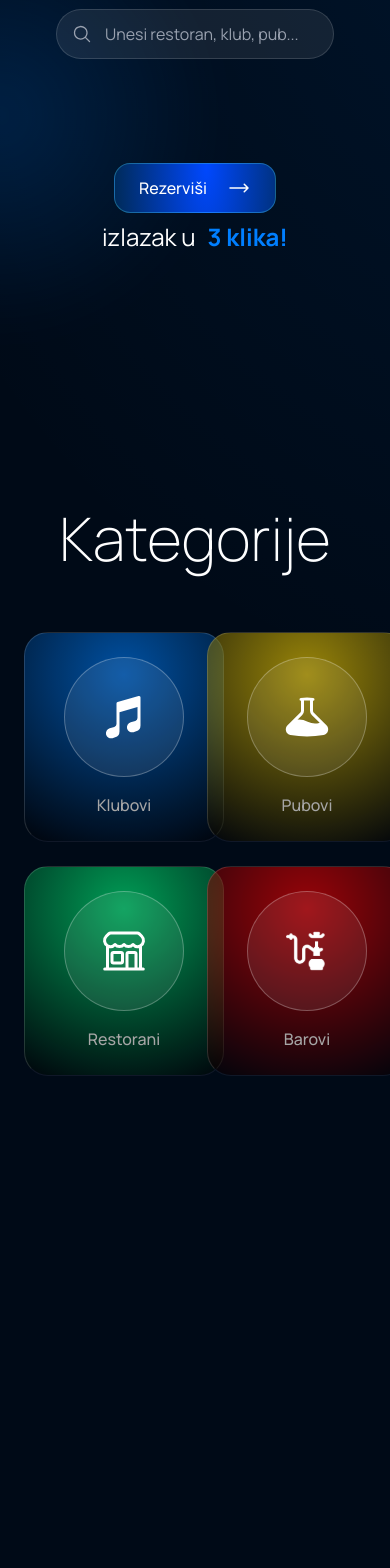
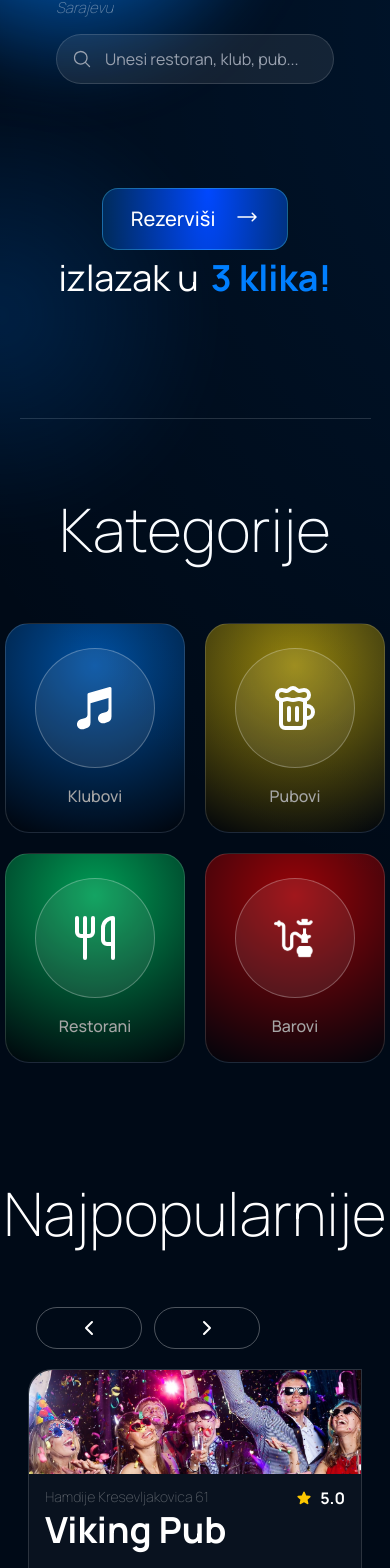
Before and after one commit to jasonkaiser/gdje-izlazimo, a Next.js app in the folder frontend/: page / in a window 390 px wide. Shown: the part 416-1984 px from the top of the page. Before the commit the page ends 1572 px from the top, so only its background shows below. Built offline with nearby package versions, Linux system fonts and the light colour scheme.

Commit message:
carosuel / cards

```diff
--- a/frontend/app/globals.css
+++ b/frontend/app/globals.css
@@ -1,4 +1,9 @@
 @import "tailwindcss";
+
+@import 'swiper/css';
+@import 'swiper/css/navigation';
+@import 'swiper/css/pagination';
+
 
 
 body{
--- a/frontend/app/page.js
+++ b/frontend/app/page.js
@@ -1,8 +1,9 @@
 // app/page.js
 import Image from "next/image";
 import { MagnifyingGlassIcon, ArrowLongRightIcon, MusicalNoteIcon, BeakerIcon } from "@heroicons/react/24/solid";
-import { BuildingStorefrontIcon } from "@heroicons/react/24/outline";
-import HookahIcon from "@/public/images/hookah.svg";
+import { Beer, ForkKnife } from "lucide-react";
+
+import VenueCarousel from "@/components/VenueCarousel";
 
 
 export default function Home() {
@@ -15,13 +16,13 @@ export default function Home() {
   },
   {
     name: "Pubovi",
-    icon: <BeakerIcon className="w-12 h-12 text-white" />,
+    icon: <Beer className="w-12 h-12 text-white" />,
     gradient:
       "radial-gradient(circle at 50% 20%, rgba(255,215,0,0.6) 0%, rgba(0,0,0,0.5) 100%)",
   },
   {
     name: "Restorani",
-    icon: <BuildingStorefrontIcon className="w-12 h-12 text-white" />,
+    icon: <ForkKnife className="w-12 h-12 text-white" />,
     gradient:
       "radial-gradient(circle at 50% 20%, rgba(0,255,128,0.6) 0%, rgba(0,0,0,0.5) 100%)",
   },
@@ -42,10 +43,10 @@ export default function Home() {
 ];
 
   return (
-    <div className="w-full bg-[#000A17] overflow-hidden">
+    <div className="w-full h-full bg-[#000A17] overflow-hidden">
 
       {/* Hero Section */}
-      <div className="relative w-full h-screen">
+      <div className="relative w-full mt-50 mb-30">
         {/* Gradient Blurs */}
         <div
           className="absolute opacity-10"
@@ -134,7 +135,7 @@ export default function Home() {
               {/* Rezerviši Section */}
               <div className="flex items-center gap-10 max-sm:flex-col max-sm:gap-2 mt-20">
                 <button
-                  className="px-6 py-3 rounded-2xl text-white font-medium flex gap-5 border border-cyan-300/30"
+                  className="px-7 py-4 rounded-2xl text-white font-medium text-xl flex gap-5 border border-cyan-300/30"
                   style={{
                     background:
                       "radial-gradient(59.39% 586.86% at 57.14% 0%, #0048FF 0%, #002A55 100%)",
@@ -142,7 +143,7 @@ export default function Home() {
                 >
                   Rezerviši <ArrowLongRightIcon className="w-6" />
                 </button>
-                <div className="text-2xl text-white flex gap-3">
+                <div className="text-4xl text-white flex gap-3">
                   izlazak u <b className="text-[#007FFF]">3 klika!</b>
                 </div>
               </div>
@@ -165,17 +166,19 @@ export default function Home() {
         </div>
       </div>
 
+     <hr className="border-white/15 w-[90%] place-self-center mb-20"></hr>
+
       {/* Category Section */}
-<section className="w-full max-w-7xl xl:ml-30  py-20 px-6">
+      <section className="w-full max-sm:place-self-center max-w-7xl xl:ml-30">
         <h3 className="text-6xl font-extralight text-white mb-16 text-center md:text-left">
           Kategorije
         </h3>
 
-  <div className="grid grid-cols-2 sm:grid-cols-2 md:grid-cols-3 lg:grid-cols-4 gap-6 md:gap-10">
+        <div className="grid grid-cols-2 sm:grid-cols-2 md:grid-cols-3 lg:grid-cols-4 gap-5 md:gap-10 max-sm:place-self-center">
           {categories.map((cat) => (
             <div
               key={cat.name}
-        className="flex flex-col w-50 gap-4 items-center justify-center border border-b-gray-900 border-white/14 rounded-3xl cursor-pointer hover:scale-105 transition-transform p-6"
+              className="flex flex-col w-50 max-sm:w-45 gap-4 items-center justify-center border border-b-gray-800 border-white/14 rounded-3xl cursor-pointer hover:scale-105 transition-transform p-6"
               style={{
                 background: cat.gradient,
               }}
@@ -189,6 +192,25 @@ export default function Home() {
         </div>
       </section>
 
+      {/* Popular Section */}
+    <section className="w-full max-sm:place-self-center max-w-7xl xl:ml-30 mt-30 mb-10">
+      <h3 className="text-6xl font-extralight text-white mb-16 text-center md:text-left">
+        Najpopularnije
+      </h3>
+    <VenueCarousel />
+
+
+
+    </section>
+
+      {/* Popular Section */}
+    <section className="w-full max-sm:place-self-center max-w-7xl xl:ml-30 mt-30 mb-10">
+      <h3 className="text-6xl font-extralight text-white mb-16 text-center md:text-left">
+        Top Dogadjaji
+      </h3>
+
+
+    </section>
 
     </div>
   );
--- /dev/null
+++ b/frontend/components/VenueCard.jsx
@@ -0,0 +1,52 @@
+import { StarIcon, ArrowLongRightIcon, ClockIcon } from "@heroicons/react/24/solid";
+import Image from "next/image";
+
+
+export default function VenueCard() {
+  return (
+    <div className="bg-[#D9D9D9]/4 border border-white/14 rounded-tl-3xl rounded-br-3xl w-full min-h-[240px]">
+      {/* Top Banner */}
+        <img
+        src="/images/party.jpg"
+        alt="Venue"
+        className="h-26 w-full object-cover rounded-tl-3xl"
+        />
+
+
+      {/* Content */}
+      <div className="p-3 px-4">
+        {/* Address + Rating */}
+        <div className="flex justify-between">
+          <p className="text-white/33 font-light text-[14px]">
+            Hamdije Kresevljakovica 61
+          </p>
+          <div className="flex gap-2 items-center">
+            <StarIcon className="text-yellow-400 w-4 h-4" />
+            <b className="text-white">5.0</b>
+          </div>
+        </div>
+
+        {/* Title */}
+        <h1 className="text-white font-bold text-4xl">Viking Pub</h1>
+
+        {/* Actions (Button + Time) */}
+        <div className="flex items-center gap-5 mt-5">
+          <button
+            className="px-4 py-1 rounded-xl text-white font-light text-[14px] flex items-center gap-3 border border-cyan-300/30"
+            style={{
+              background:
+                "radial-gradient(59.39% 586.86% at 57.14% 0%, #0048FF 0%, #002A55 100%)",
+            }}
+          >
+            Rezerviši <ArrowLongRightIcon className="w-5 h-5" />
+          </button>
+
+          <div className="bg-[#D9D9D9]/4 border border-white/14 flex items-center gap-2 p-1.5 px-2 rounded-xl text-white">
+            <ClockIcon className="w-4 h-4" />
+            <p className="text-[12px]">21.03.2025 - 20:00</p>
+          </div>
+        </div>
+      </div>
+    </div>
+  );
+}
--- /dev/null
+++ b/frontend/components/VenueCarousel.jsx
@@ -0,0 +1,96 @@
+"use client";
+
+import { useRef, useEffect, useState } from "react";
+import { Swiper, SwiperSlide } from "swiper/react";
+import { Navigation } from "swiper/modules";
+import { ChevronLeft, ChevronRight } from "lucide-react";
+import VenueCard from "./VenueCard";
+
+import "swiper/css";
+import "swiper/css/navigation";
+
+export default function VenueCarousel() {
+  const prevRef = useRef(null);
+  const nextRef = useRef(null);
+  const [swiperInstance, setSwiperInstance] = useState(null);
+  const [prevClicked, setPrevClicked] = useState(false);
+  const [nextClicked, setNextClicked] = useState(false);
+
+  useEffect(() => {
+    if (swiperInstance && prevRef.current && nextRef.current) {
+      swiperInstance.params.navigation.prevEl = prevRef.current;
+      swiperInstance.params.navigation.nextEl = nextRef.current;
+      swiperInstance.navigation.destroy();
+      swiperInstance.navigation.init();
+      swiperInstance.navigation.update();
+    }
+  }, [swiperInstance]);
+
+  const handlePrevClick = () => {
+    setPrevClicked(true);
+    setTimeout(() => setPrevClicked(false), 300);
+    if (swiperInstance) {
+      swiperInstance.slidePrev();
+    }
+  };
+
+  const handleNextClick = () => {
+    setNextClicked(true);
+    setTimeout(() => setNextClicked(false), 300);
+    if (swiperInstance) {
+      swiperInstance.slideNext();
+    }
+  };
+
+  return (
+    <div className="w-full max-sm:px-7">
+      {/* Navigation Buttons */}
+      <div className="flex justify-start md:justify-end items-center mb-5 px-2 gap-3">
+        <button
+          ref={prevRef}
+          onClick={handlePrevClick}
+          className="group relative px-10 py-2 rounded-full border border-white/30 hover:border-white/50 hover:bg-white/10 transition-all duration-300 overflow-hidden"
+        >
+          <div className="absolute inset-0 bg-white/5 translate-x-[-100%] group-hover:translate-x-0 transition-transform duration-300"></div>
+          <ChevronLeft
+            className={`w-6 h-6 text-white relative z-10 transition-transform duration-300 ${
+              prevClicked ? 'scale-75 -translate-x-1' : 'group-hover:-translate-x-0.5'
+            }`}
+          />
+        </button>
+        <button
+          ref={nextRef}
+          onClick={handleNextClick}
+          className="group relative px-10 py-2 rounded-full border border-white/30 hover:border-white/50 hover:bg-white/10 transition-all duration-300 overflow-hidden"
+        >
+          <div className="absolute inset-0 bg-white/5 translate-x-[100%] group-hover:translate-x-0 transition-transform duration-300"></div>
+          <ChevronRight
+            className={`w-6 h-6 text-white relative z-10 transition-transform duration-300 ${
+              nextClicked ? 'scale-75 translate-x-1' : 'group-hover:translate-x-0.5'
+            }`}
+          />
+        </button>
+      </div>
+
+      <Swiper
+        modules={[Navigation]}
+        spaceBetween={20}
+        onSwiper={(swiper) => setSwiperInstance(swiper)}
+        navigation={{
+          prevEl: prevRef.current,
+          nextEl: nextRef.current,
+        }}
+        breakpoints={{
+          320: { slidesPerView: 1 }, // mobile
+          768: { slidesPerView: 2 }, // tablet
+          1024: { slidesPerView: 3 }, // desktop
+        }}
+      >
+        <SwiperSlide><VenueCard /></SwiperSlide>
+        <SwiperSlide><VenueCard /></SwiperSlide>
+        <SwiperSlide><VenueCard /></SwiperSlide>
+        <SwiperSlide><VenueCard /></SwiperSlide>
+      </Swiper>
+    </div>
+  );
+}
--- a/frontend/package.json
+++ b/frontend/package.json
@@ -15,6 +15,7 @@
     "next": "15.5.4",
     "react": "19.1.0",
     "react-dom": "19.1.0",
+    "swiper": "^12.0.2",
     "tailwindcss-fluid-type": "^2.0.7"
   },
   "devDependencies": {
```
Also changed, not shown: frontend/public/images/party.jpg (added), 1 other file (tests, documents, lock files or other folders). Lines whose indentation alone changed are shown as unchanged.
